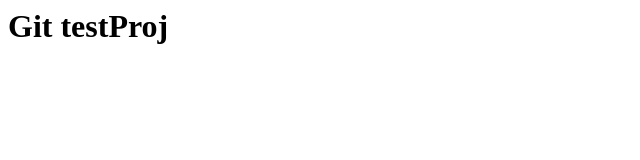
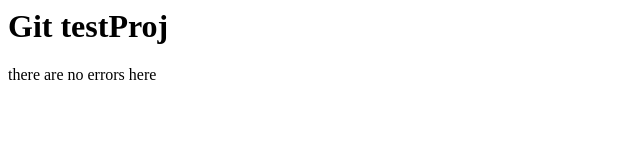
Before and after one commit to Deomitri93/testProj, a plain HTML site: page index.html in a window 1280 px wide. Shown: the whole page, without its empty margins (0-640 px from the left). Drawn offline with Linux system fonts and the light colour scheme.

Commit message:
second commit

```diff
--- a/index.html
+++ b/index.html
@@ -3,4 +3,7 @@
 		<H1> Git testProj </H1>
 	</header>
 
+	<body>
+		<p> there are no errors here </p>
+	</body>
 </html>
```
